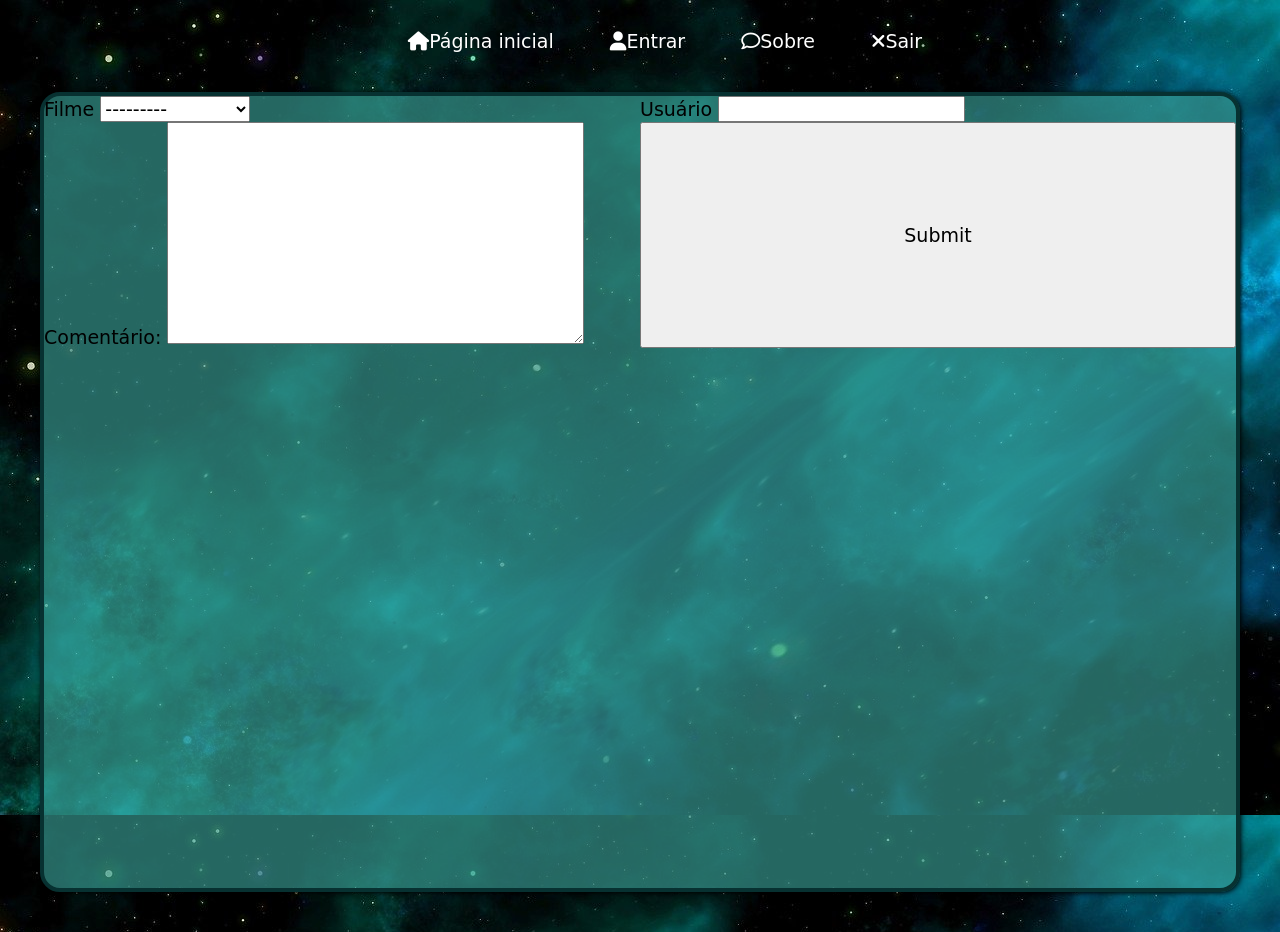
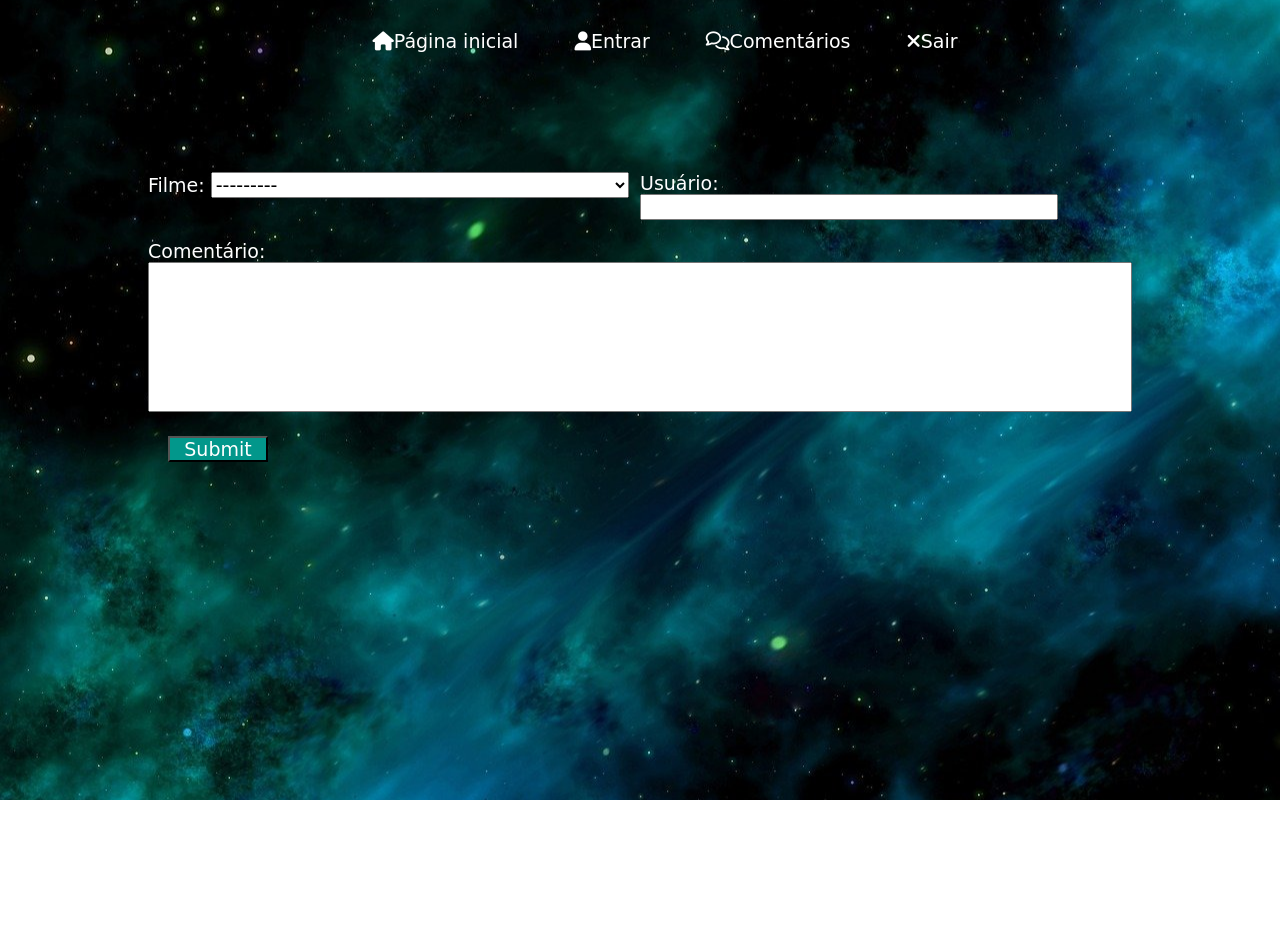
Before and after one commit to Saravitoria/Projeto-01, a Django app: page /comentarios/ in a window 1280 px wide. After the commit the page ends 800 px from the top, so only its background shows below. Run offline with Django 4.2, Linux system fonts and the light colour scheme; data comes from the database, SQL or seed files in the repository; both versions use the stored data as it was after the commit; some libraries are stand-ins or nearby versions; some web fonts are replaced.

Commit message:
Dia 24/11

```diff
--- a/projetoFinal/models.py
+++ b/projetoFinal/models.py
@@ -18,3 +18,12 @@ class Comentarios(models.Model):
     filme = models.ForeignKey(Filme,on_delete=models.PROTECT)
     usuario = models.CharField(max_length=80)
     comentario = models.TextField()
+
+# -------------------------------------------------------------------------------------------------------------------------------------
+    regist = models.DateTimeField(auto_now_add=True)
+
+
+    class Meta:
+        ordering = ['-regist'] # Isso é para que os uma organização para que os comentários sejam registrados na ordem de data no Admin
+    def __str__(self):
+        return str(f'Filme:  {self.filme} | Com o cometário: {self.comentario}')
--- a/projetoFinal/templates/comentarios.html
+++ b/projetoFinal/templates/comentarios.html
@@ -1,32 +1,38 @@
 {% extends 'conteudo.html' %}
 {% load static %}
 {% block content %}
-<form method="post"  enctype="multipart/form-data">{% csrf_token %}
+<form class="form-comentario" method="post"  enctype="multipart/form-data">{% csrf_token %}
 
 
-    <div class="coment">
-        <div class="uf">
-            <div class="a">
-                <span>Filme</span>
+    <div class="bloco1">
+
+        <div class="item1">
+            <label for="">Filme:</label>
                 {{ Comentarios.filme }}
+        </div>
+
+        <div class="item1">
+            <label for="">Usuário:</label>
+                {{ Comentarios.usuario }}
+        </div>
+
+    </div>
+
+
+        <div class="bloco2">
+
+            <div class="item2">
+                <label for="">Comentário:</label>
+                    {{ Comentarios.comentario }}
             </div>
-            <div class="a">
-                <span>Usuário</span>
-                {{ Comentarios.usuario }}
-            </div>
+
         </div>
-        <div class="uf">
-            <div class="a">
-                <span>Comentário:</span>
-                {{ Comentarios.comentario }}
-            </div>
-            <input type="submit">
-        </div>
-    </div>
+       <input type="submit">
 
 
 
 
 </form>
 
+
 {% endblock %}
--- a/projetoFinal/templates/conteudo.html
+++ b/projetoFinal/templates/conteudo.html
@@ -16,7 +16,7 @@
             <ul>
                 <li><a href="{% url 'pagina'%}"><i class="fa-solid fa-house"></i>Página inicial</a></li>
                 <li><a href=""><i class="fa-solid fa-user"></i>Entrar</a></li>
-                <li><a href=""><i class="fa-regular fa-comment"></i>Sobre</a></li>
+                <li><a href="{% url 'resenha'%}"><i class="fa-regular fa-comments"></i>Comentários</a></li>
                 <li><a href=""><i class="fa-solid fa-xmark"></i>Sair</a></li>
             </ul>
         </nav>
--- a/projetoFinal/views.py
+++ b/projetoFinal/views.py
@@ -36,3 +36,8 @@ def comentarios(request):
         return redirect('pagina')
     else:
         return render(request, 'comentarios.html', {'Comentarios':coment})
+
+def remove(request, id):
+    remove = models.Comentarios.objects.get(id=id)
+    remove.delete()
+    return redirect('resenha')
--- a/setup/urls.py
+++ b/setup/urls.py
@@ -29,4 +29,5 @@ urlpatterns = [
     path('formulario/', views.formulario, name='formulario'),
     path('comentarios/', views.comentarios, name='comentarios'),
     path('resenha/', views.resenha, name='resenha'),
+    path('resenha/remove/<int:id>', views.remove, name = 'remove'),
 ]+static(settings.MEDIA_URL,document_root = settings.MEDIA_ROOT)
--- a/static/css/css.css
+++ b/static/css/css.css
@@ -252,41 +252,70 @@ body{
     margin-bottom: 15px;
 }
 
-/* cadastro da resenha/comentários   */
-fieldset {
-    background-color: #fff8;
+/* comentarios */
+
+.form-comentario{
+    width: 80%;
+    margin: 100px auto;
+    color: #fff;
+    padding: 20px;
 }
 
-fieldset label{
+/* .form-comentario label, input{
     display: block;
+} */
+.form-comentario .bloco1{
+   display: flex;
+   justify-content: space-between;
+   margin-bottom: 20px;
+}
+.form-comentario .bloco1 .item1, .bloco1 .item1 input, .bloco1 .item1 select{
+   width: 85%;
+}
+.form-comentario .bloco2 .item2 textarea{
+    width: 100%;
+    resize: none;
+    height: 150px;
+}
+.form-comentario > input{
+    width: 100px;
+    margin: 20px;
+    color: #fff;
+    background-color: #02978b;
 }
 
-.coment{
-    background-repeat: no-repeat;
-    margin: 40px;
-    background-color: rgba(57, 158, 150, 0.651);
-    border-radius: 20px;
-    border: 4px solid rgb(7, 49, 49);
-    height: 100vh;
-    box-shadow: 1px 1px 5px #000;
+ /* resenha */
 
-}
+ fieldset{
+    color: #fff;
+    background-color: #02998c3b;
+    width: 80%;
+    margin: 20px auto;
+    padding: 10px;
+    border-radius: 10px;
+ }
+ fieldset > label{
+    display: block;
+ }
 
-.coment .uf{
-    display: grid;
-    grid-template-columns: 50% 50%;
-}
+ .user{
+    padding-bottom: 20px;
+ }
 
 
-/* .coment input[type=submit]{
-    height: 40px;
-    background-color: aquamarine;
-    width: 19%;
+
+
+
+
+ /* O a do fieldset para o lado esquedo da tela */
+
+ fieldset > a {
     display: block;
-    margin: 19px auto;
-    box-shadow: 0 0 50px #43b3a9 inset, 0 0 0 0 #02796f;
-    transition: all 150ms ease-in-out;
-
-    &:hover{
-        box-shadow: 0 0 10px 0 #3a7a75 inset, 0 0 10px 4px #6bdbd2
-    } */
+    text-align: end;
+    text-decoration: none;
+    color: #f44;
+ }
+ fieldset > a:hover {
+    color: #f00;
+    text-decoration: underline;
+ }
```
Also changed, not shown: projetoFinal/templates/paginainicial.html (+19 -5 lines), projetoFinal/templates/resenha.html (+24 -9 lines), db.sqlite3.
